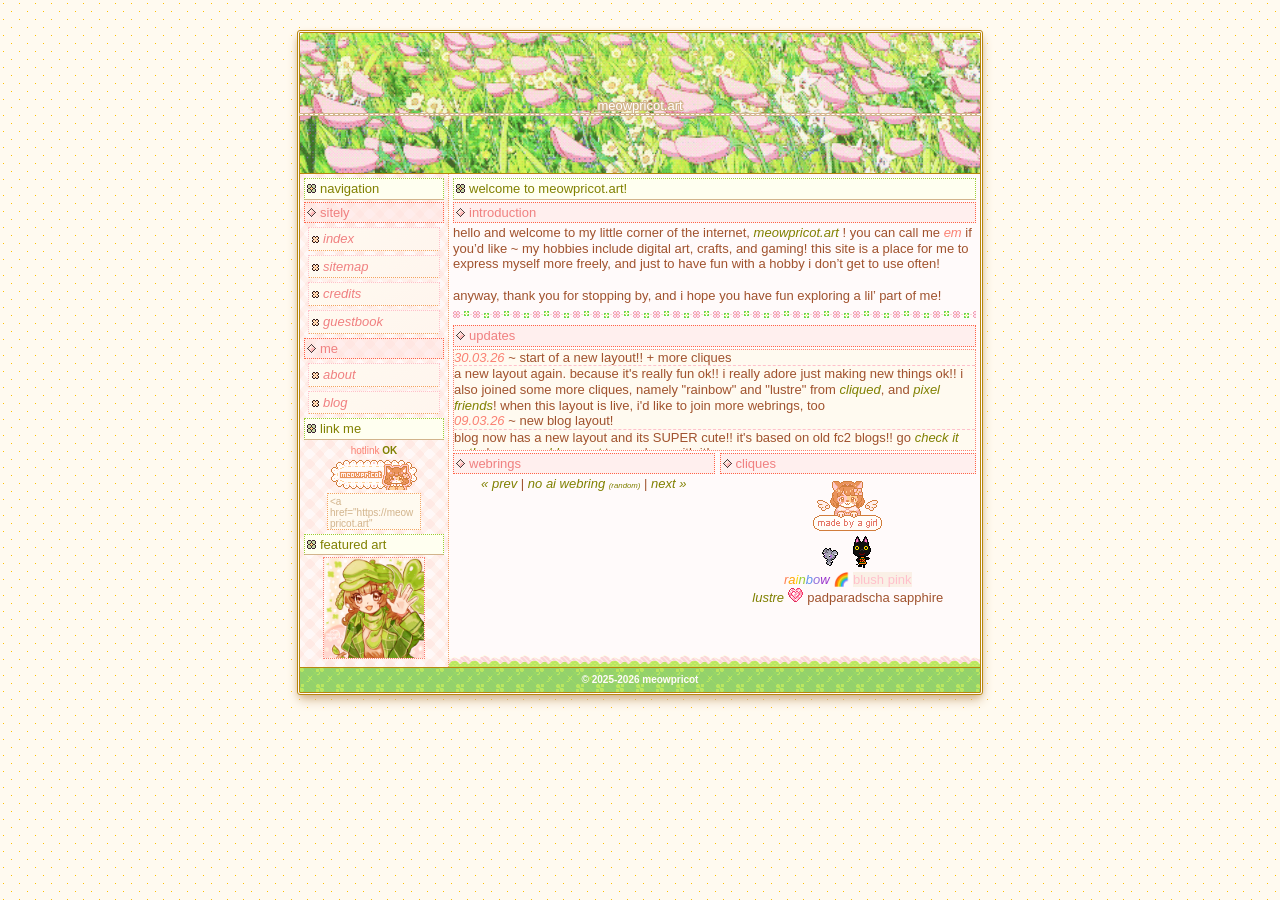
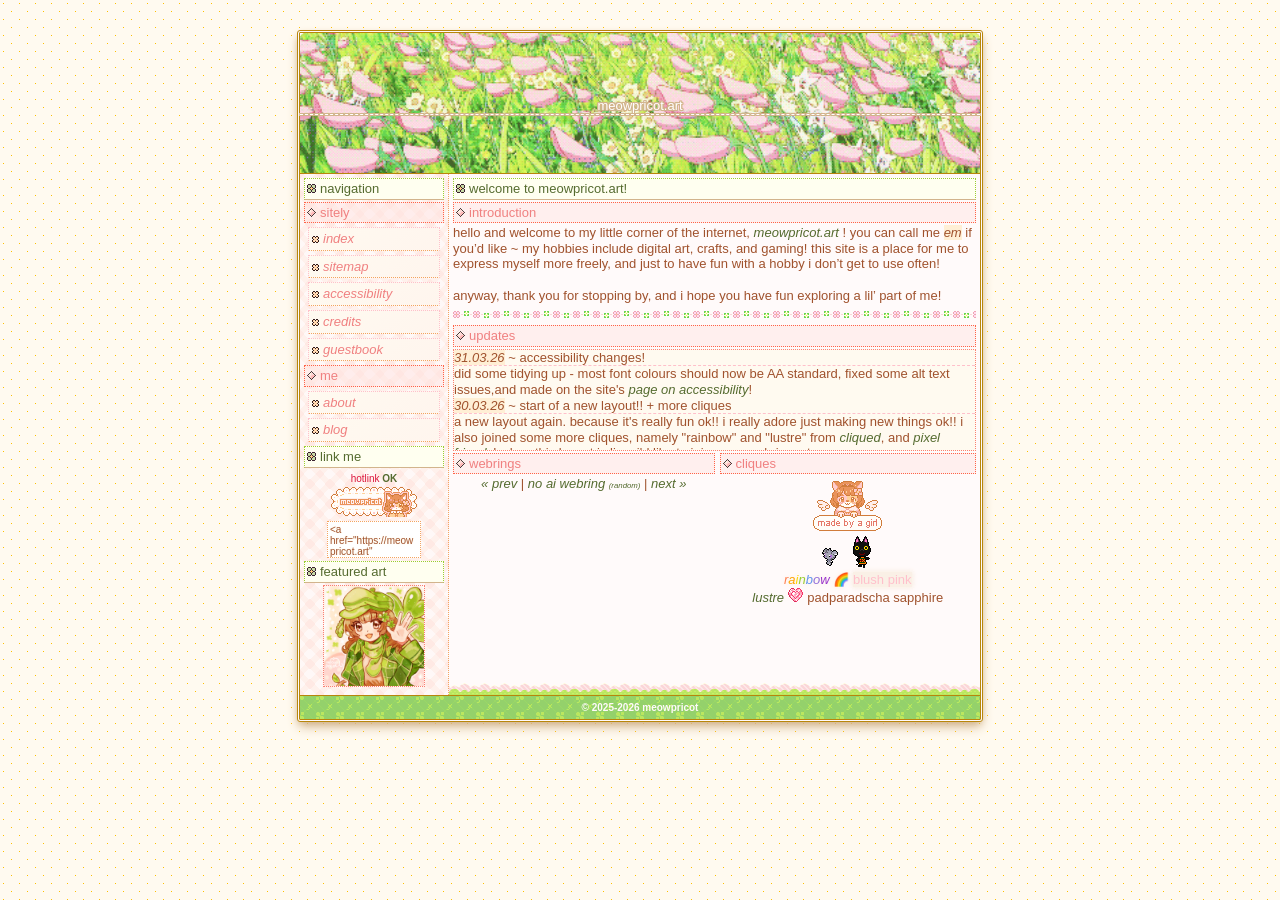
Before and after one commit to meowpricot/meowpricot.art, a Jekyll site: the page built from index.md, in a window 1280 px wide. Built offline with Jekyll 4.4.1, drawn with Linux system fonts in a browser that asks for light colours.

Commit message:
accessibility updates

```diff
--- a/_data/updates.yml
+++ b/_data/updates.yml
@@ -1,3 +1,6 @@
+- update: accessibility changes!
+  date: 31.03.26
+  content: did some tidying up - most font colours should now be AA standard, fixed some alt text issues,and made on the site's <a href="/accessibility.html">page on accessibility</a>!
 - update: start of a new layout!! + more cliques
   date: 30.03.26
   content: a new layout again. because it's really fun ok!! i really adore just making new things ok!! i also joined some more cliques, namely "rainbow" and "lustre" from <a href="https://cliqued.wings.nu/">cliqued</a>, and <a href="https://ac.kuchiki.net/">pixel friends</a>! when this layout is live, i'd like to join more webrings, too
--- a/_includes/nav.html
+++ b/_includes/nav.html
@@ -2,6 +2,7 @@
 <h3>sitely</h3>
 <a href="/">index</a>
 <a href="/sitemap.html">sitemap</a>
+<a href="/accessibility.html">accessibility</a>
 <a href="/credits.html">credits</a>
 <a href="/guestbook.html">guestbook</a>
 <h3>me</h3>
@@ -9,10 +10,10 @@
 <a href="/blog.html">blog</a>
 <h2>link me</h2>
 <div class="center">
-<span class="small">hotlink <strong>OK</strong></span>
+<label for="button code"><span class="small">hotlink <strong>OK</strong></span></label>
 <br>
 <img src="/cats/img/meowpricot_button.gif" alt="">
-<textarea style="width: 88px; height: 31px; resize: none;" onclick="focus(); select()">&lt;a href="https://meowpricot.art" target="_blank"&gt;&lt;img src="https://meowpricot.art/cats/img/meowpricot_button.gif" alt="button leading to meowpricot.art"&gt;&lt;/a&gt;</textarea>
+<textarea id="button code" style="width: 88px; height: 31px; resize: none;" onclick="focus(); select()">&lt;a href="https://meowpricot.art" target="_blank"&gt;&lt;img src="https://meowpricot.art/cats/img/meowpricot_button.gif" alt="button leading to meowpricot.art"&gt;&lt;/a&gt;</textarea>
 </div>
 <h2>featured art</h2>
 <div class="center">
--- a/_includes/webrings_cliques.html
+++ b/_includes/webrings_cliques.html
@@ -22,12 +22,13 @@
         <a href="https://grrrl.valentinely.cc/"><img src="/cats/img/madebyagirl.gif" alt="made by a girl clique button, featuring the webkitty's fursona" style="margin-top: 5px;"></a>
         <br>
         <!-- i choose you -->
-        <a href="https://pkmn.aquarel.nu" title="I Choose You! | Espurr"><img src="/cats/img/espurr.png" alt=""></a>
+        <a href="https://pkmn.aquarel.nu" title="I Choose You! | Espurr"><img src="/cats/img/espurr.png" alt="espurr"></a>
         <!-- pixel friends -->
-        <a href="https://ac.kuchiki.net/" target="new"><img src="/cats/img/kiki.gif" title="pixel friends | Kiki"></a>
+        <a href="https://ac.kuchiki.net/" target="new"><img src="/cats/img/kiki.gif" title="pixel friends | Kiki" alt="kiki"></a>
         <br>
         <!-- rainbow -->
-        <a href="http://cliqued.wings.nu/"><font color="coral">r</font><font color="orange">a</font><font color="gold">i</font><font color="yellowgreen">n</font><font color="cornflowerblue">b</font><font color="mediumpurple">o</font><font color="darkorchid">w</font></a> &#x1F308; <font color="pink" style="background-color: linen;">blush pink</font>
+        <span style="filter: drop-shadow(0px 0px 2px linen);">
+        <a href="http://cliqued.wings.nu/"><font color="coral">r</font><font color="orange">a</font><font color="gold">i</font><font color="yellowgreen">n</font><font color="cornflowerblue">b</font><font color="mediumpurple">o</font><font color="darkorchid">w</font></a> &#x1F308; <font color="pink" style="background-color: linen; filter: drop-shadow(0px 0px 2px linen);">blush pink</font></span>
         <br>
         <!-- lustre -->
         <a href="http://cliqued.wings.nu/">lustre <img src="/cats/img/pink_stone.png" alt=""></a> padparadscha sapphire
--- /dev/null
+++ b/accessibility.md
@@ -0,0 +1,29 @@
+---
+layout: vanilla
+title: accessibility
+---
+## Accessibility
+This website (meowpricot.art) was created, to the best of the creator's ability, to be accessible following the [Web Content Accessibility Guidelines](https://www.w3.org/TR/WCAG22/).
+
+<br>
+
+I have used the [WAVE Browser Extension](https://wave.webaim.org/) to check this website for accessibility errors. I have also gone through the [Easy Checks](https://www.w3.org/WAI/test-evaluate/preliminary/) method for further checking.
+
+<br>
+
+### Implemented accessibility features
+This site has the following checks and features implemented:
+- Layout still functions up to 200%
+- Mobile-responsive layout
+- Alt text for images when descriptions are needed, otherwise hidden
+- Body font colour meets AA contrast levels
+- Semantic HTML5 with clear headings
+
+### Features that are currently missing
+This site is missing these features, but are planned to be added in the future:
+- Dark mode layout
+- Skip to main content & jump to top of the page
+
+---
+
+If you have any issues navigating this site, have any concerns or feedback, or if something needs to be fixed, please [email me](mailto:em@meowpricot.art). I want as many people to enjoy my site as possible, just as much as I have enjoyed creating it!
--- a/cats/css/biscuit.css
+++ b/cats/css/biscuit.css
@@ -50,7 +50,7 @@
 h2 {
     border: 1px dotted yellowgreen;
     border-bottom: 1px solid tan;
-    color: olive;
+    color: darkolivegreen;
     background-color: ivory;
     padding: 2px;
     margin-bottom: 2px;
@@ -85,7 +85,7 @@
 }
 
 a {
-    color: olive;
+    color: darkolivegreen;
     font-style: italic;
     text-decoration: none;
     border-bottom: 1px solid dotted;
@@ -131,11 +131,12 @@
 }
 
 textarea {
-    background-color: floralwhite;
+    background-color: white;
     border: 1px dotted sandybrown;
     font-size: 10px;
     font-family: Arial, Helvetica, sans-serif;
-    color: tan;
+    color: sienna;
+    text-shadow: papayawhip 0px 0px 2px;
 }
 
 #latest_art {
@@ -152,12 +153,12 @@
 }
 
 em {
-    color: salmon;
+    background-color: PapayaWhip;
     font-style: italic;
 }
 
 strong {
-    color: olive;
+    color: darkolivegreen;
     font-weight: bold;
 }
 
@@ -174,7 +175,7 @@
 
 .small {
     font-size: 10px;
-    color: salmon;
+    color: Crimson;
 }
 
 ul {
@@ -255,6 +256,7 @@
     border-top: 1px solid darkgoldenrod;
     background-image: url("/cats/img/clover_tile.gif");
     color: snow;
+    background-color: green;
     font-weight: bold;
     padding: 4px;
     font-size: 10px;
```
Also changed, not shown: sitemap.md (+3 -0 lines), 11 other files.
